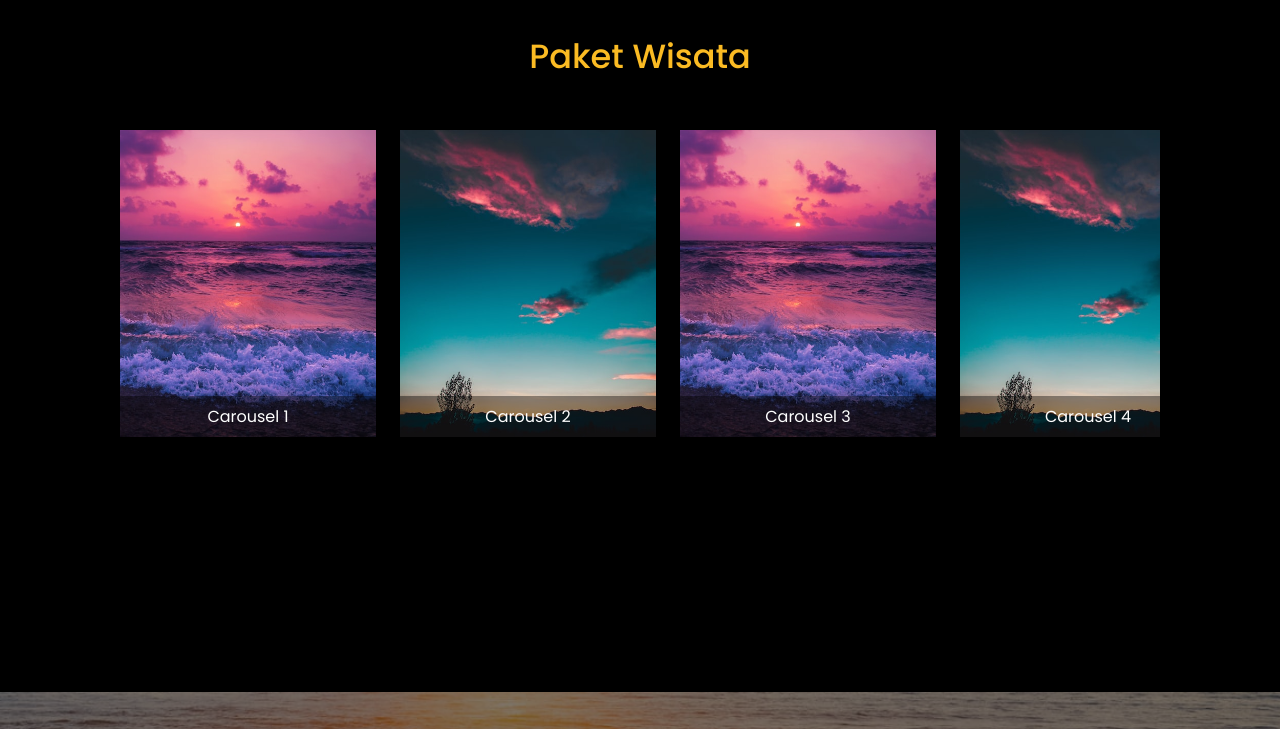
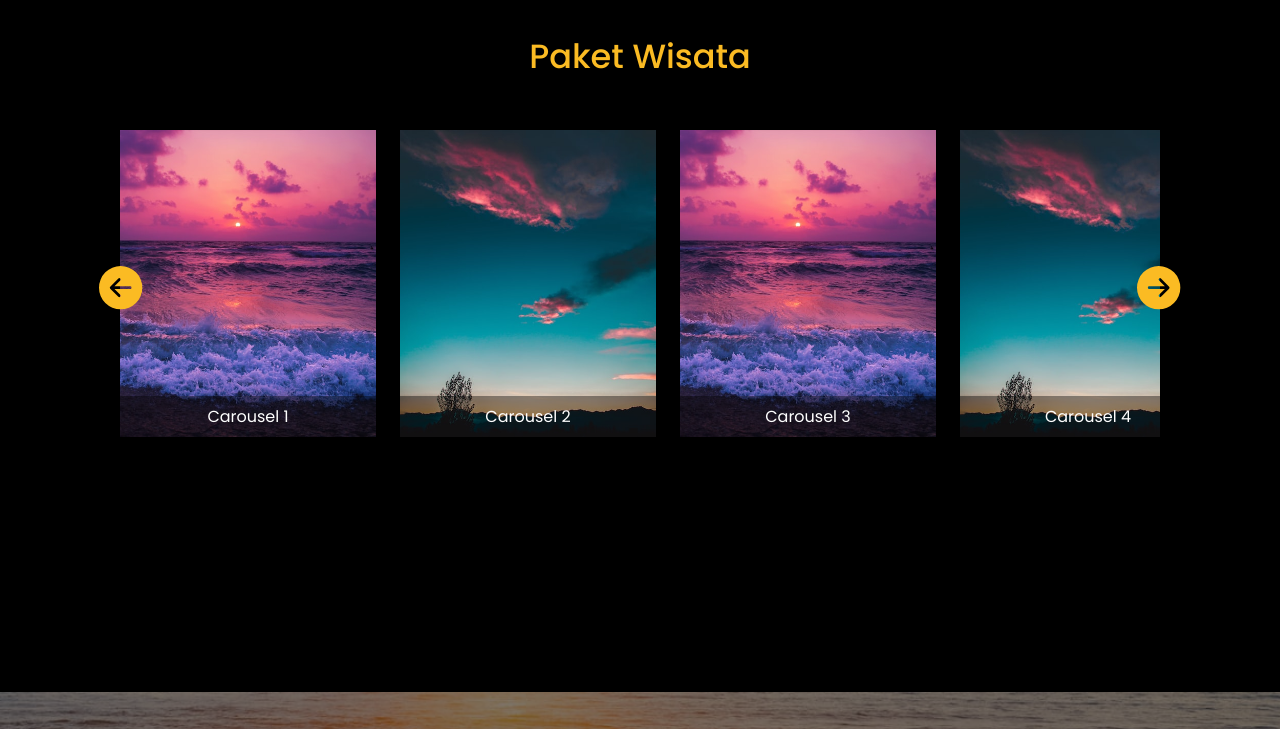
Before and after one commit to galihroswandi/Company-Profile, a plain HTML site: page index.html in a window 1280 px wide. Shown: the part 1920-2649 px from the top of the page. Drawn offline with Linux system fonts and the light colour scheme.

Commit message:
tambah prev dan next

```diff
--- a/css/style.css
+++ b/css/style.css
@@ -283,14 +283,43 @@ main>section#carousel>.carousel-wrapper>.carousel>figure>img{
     width: 16rem;
 }
 
-/* main>section#carousel>.scroll{
+main>section#carousel>.carousel-wrapper{
+    position: relative;
+}
+
+main>section#carousel>.carousel-wrapper>SVG.next{
     position: absolute;
-    height: 5px;
-    width: 200px;
-    background-color: #fff;
-    top: 0;
-    left: 0;
-} */
+    top: 8.5rem;
+    left: -1.3rem;
+    display: block;
+    width: 65px;
+    height: 65px;
+    fill: var(--acsent-color);
+    cursor: pointer;
+}
+
+main>section#carousel>.carousel-wrapper>SVG.next:hover{
+    fill: rgba(251, 187, 35, .8);
+    transition: all .25s ease-in-out;
+}
+
+main>section#carousel>.carousel-wrapper>SVG.prev{
+    position: absolute;
+    top: 8.5rem;
+    right: -2.6rem;
+    display: block;
+    width: 65px;
+    height: 65px;
+    fill: var(--acsent-color);
+    cursor: pointer;
+}
+
+main>section#carousel>.carousel-wrapper>SVG.prev:hover{
+    fill: rgba(251, 187, 35, .8);
+    transition: all .25s ease-in-out;
+}
+
+
 
 footer#section-footer{
     display: grid;
--- a/index.html
+++ b/index.html
@@ -123,7 +123,6 @@
         </section>
 
         <section id="carousel">
-            <!-- <div class="scroll" role="none" id="scrollLine"></div> -->
             <h2 class="text-white">Paket Wisata</h2>
             <section class="carousel-wrapper">
                 <div class="carousel" role="none" id="container-carousel">
@@ -164,6 +163,21 @@
                         <figcaption>Carousel 9</figcaption>
                     </figure>
                 </div>
+                <script>
+                    const carousel = document.getElementById('container-carousel');
+                    console.log(carousel.scrollWidth);
+                </script>
+                <svg xmlns="http://www.w3.org/2000/svg" width="24" height="24" fill="#fff"
+                    class="next bi bi-arrow-left-circle-fill" viewBox="0 0 24 24">
+                    <path
+                        d="M8 0a8 8 0 1 0 0 16A8 8 0 0 0 8 0zm3.5 7.5a.5.5 0 0 1 0 1H5.707l2.147 2.146a.5.5 0 0 1-.708.708l-3-3a.5.5 0 0 1 0-.708l3-3a.5.5 0 1 1 .708.708L5.707 7.5H11.5z" />
+                </svg>
+                <svg xmlns="http://www.w3.org/2000/svg" width="24" height="24" fill="#fff"
+                    class="prev bi bi-arrow-right-circle-fill" viewBox="0 0 24 24">
+                    <path
+                        d="M8 0a8 8 0 1 1 0 16A8 8 0 0 1 8 0zM4.5 7.5a.5.5 0 0 0 0 1h5.793l-2.147 2.146a.5.5 0 0 0 .708.708l3-3a.5.5 0 0 0 0-.708l-3-3a.5.5 0 1 0-.708.708L10.293 7.5H4.5z" />
+                </svg>
+
             </section>
         </section>
     </main>
--- a/js/script.js
+++ b/js/script.js
@@ -1,4 +1,4 @@
-// Horizontal scroll
+// // Horizontal scroll
 // const container = document.querySelector('#container-carousel');
 // let scrollLine = document.querySelector('#scrollLine');
 
@@ -7,3 +7,25 @@
 //     const value = container.scrollLeft += e.deltaY;
 //     value <= 4511 ? container.scrollLeft += e.deltaY : null;
 // })
+
+
+// Navbar Toggle
+const toggleButton = document.querySelector('nav>footer>.toggle');
+const navList = document.querySelector('nav>footer>ul');
+
+toggleButton.addEventListener('click', () => {
+    if (navList.classList.contains('active')) {
+        navList.classList.remove('active')
+        navList.style.marginTop = '-5rem';
+        navList.style.transition = 'all .25s cubic-bezier(0.71, 0, 0.44, 1.46)';
+        navList.style.opacity = 0;
+        navList.style.transform = 'scale(.5)';
+    } else {
+        navList.classList.add('active')
+        navList.style.marginTop = '0';
+        navList.style.transition = 'all .25s cubic-bezier(0.71, 0, 0.44, 1.46)';
+        navList.style.opacity = 1;
+        navList.style.transform = 'scale(1)';
+    }
+
+})
```
Also changed, not shown: package.json (deleted, +0 -19 lines), references/image-slider-with-multi-control-nothing4us/src/index.html (+2 -0 lines).
